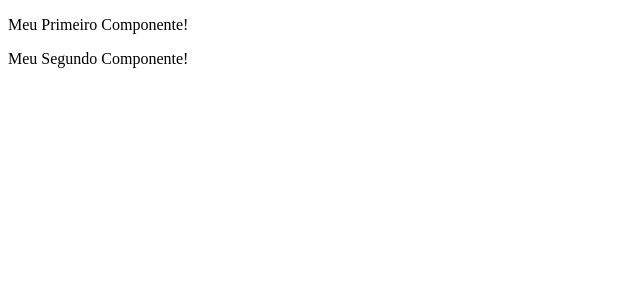
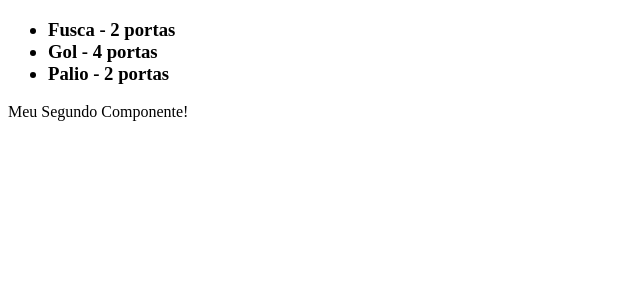
Before and after one commit to diegofornalha/angular, an Angular app: page / in a window 1280 px wide. Shown: the top 300 px of the page, without its empty margins (0-640 px from the left). Built offline with nearby package versions, Linux system fonts and the light colour scheme.

Commit message:
Aprendendo sobre classes e atributos

```diff
--- a/src/app/app.component.ts
+++ b/src/app/app.component.ts
@@ -4,6 +4,4 @@ import { Component } from '@angular/core';
   selector: 'app-root',
   templateUrl: './app.component.html',
 })
-export class AppComponent {
-  title = 'angular';
-}
+export class AppComponent {}
--- /dev/null
+++ b/src/app/carro.ts
@@ -0,0 +1,6 @@
+export class Carro {
+    constructor(
+        public nome: string,
+        public portas: number,
+    ) { }
+}
--- a/src/app/meu-primeiro/meu-primeiro.component.html
+++ b/src/app/meu-primeiro/meu-primeiro.component.html
@@ -1,3 +1,6 @@
-<p>
-  Meu Primeiro Componente!
-</p>
+
+<h3>
+  <ul>
+    <li *ngFor="let car of carros"> {{car.nome}} - {{car.portas}} portas</li>
+  </ul>
+</h3>
--- a/src/app/meu-primeiro/meu-primeiro.component.ts
+++ b/src/app/meu-primeiro/meu-primeiro.component.ts
@@ -1,8 +1,17 @@
 import { Component } from '@angular/core';
+import { Carro } from '../carro';
 
 @Component({
   selector: 'app-meu-primeiro-componente',
   templateUrl: './meu-primeiro.component.html',
 })
 
-export class MeuPrimeiroComponente  {}
+// tslint:disable-next-line: component-class-suffix
+export class MeuPrimeiroComponente {
+
+  carros = [
+    new Carro('Fusca', 2),
+    new Carro('Gol', 4),
+    new Carro('Palio', 2),
+  ];
+}
```
Also changed, not shown: src/app/app.component.html (line endings or trailing spaces).
